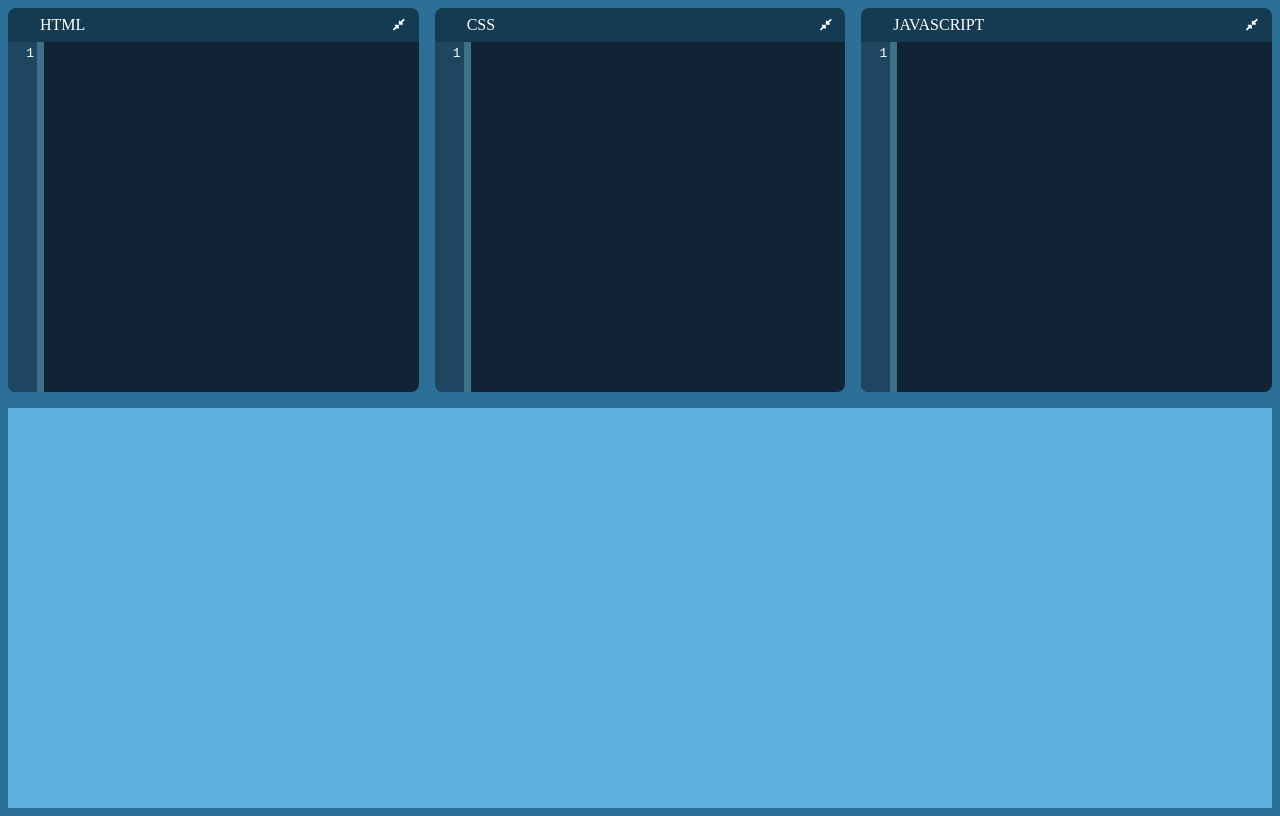
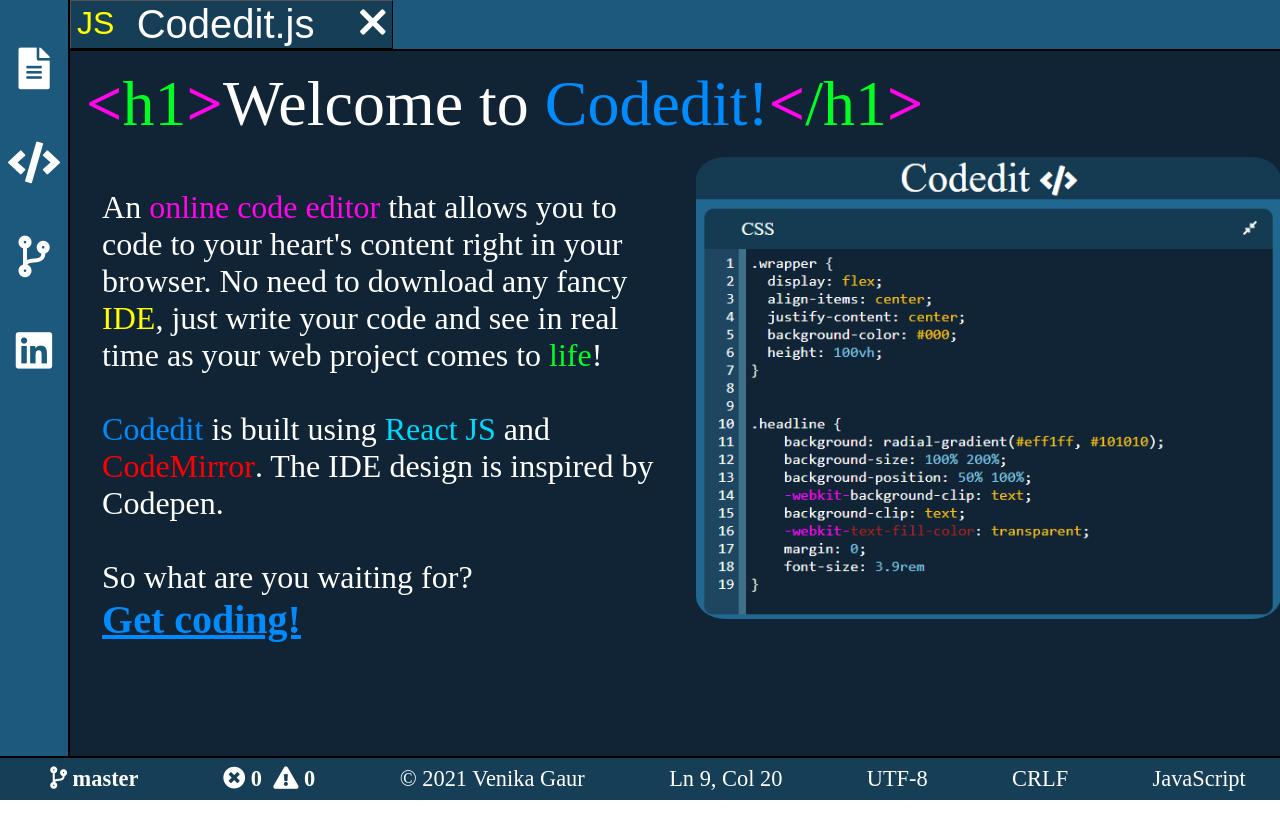
Before and after one commit to Venika/codedit, a React app: page / in a window 1280 px wide. Built offline with nearby package versions, Linux system fonts and the light colour scheme.

Commit message:
router updated

```diff
--- a/package.json
+++ b/package.json
@@ -13,6 +13,7 @@
     "react": "^17.0.1",
     "react-codemirror2": "^7.2.1",
     "react-dom": "^17.0.1",
+    "react-router-dom": "^5.2.0",
     "react-scripts": "4.0.1",
     "web-vitals": "^0.2.4"
   },
--- a/public/index.html
+++ b/public/index.html
@@ -14,6 +14,7 @@
       manifest.json provides metadata used when your web app is installed on a
       user's mobile device or desktop. See https://developers.google.com/web/fundamentals/web-app-manifest/
     -->
+    <link rel="stylesheet" href="https://use.fontawesome.com/releases/v5.7.2/css/all.css" integrity="sha384-fnmOCqbTlWIlj8LyTjo7mOUStjsKC4pOpQbqyi7RrhN7udi9RwhKkMHpvLbHG9Sr" crossorigin="anonymous">
     <link rel="manifest" href="%PUBLIC_URL%/manifest.json" />
     <!--
       Notice the use of %PUBLIC_URL% in the tags above.
--- a/src/components/App.js
+++ b/src/components/App.js
@@ -1,8 +1,46 @@
 import React, {useState, useEffect} from 'react';
 import Editor from './Editor';
-import useLocalStorage from '../hooks/useLocalStorage'
+import useLocalStorage from '../hooks/useLocalStorage';
+import {
+  BrowserRouter as Router,
+  Switch,
+  Route,
+} from "react-router-dom";
+import Start from './Start';
+import Footer from './Footer';
 
 function App() {
+
+
+  return (
+    <Router>
+    <div>
+       {/* A <Switch> looks through its children <Route>s and
+      //     renders the first one that matches the current URL. */}
+      <Switch>
+        <Route path="/Edit">
+          <Edit />
+        </Route>
+        <Route path="/">
+        <Home/>
+        </Route>
+      </Switch>
+    </div>
+
+  </Router>
+  )
+}
+
+function Home() {
+  return (
+    <div className="Home">
+      <Start />
+      <Footer />
+    </div>
+  )
+}
+
+function Edit(){
 
   const [html, setHtml] = useLocalStorage('html','')
   const [css, setCss] = useLocalStorage('css','')
@@ -23,12 +61,12 @@
     return () =>clearTimeout(timeout)
   }, [html,css,javascript])
 
-
-
   return (
      //wrap everything in <> ... </> fragment
      <>
+     <div className="pane editTitle"><a href="/" >Codedit <i className="edicon fas fa-code"></i></a></div>
      <div className="pane top">
+
        <Editor
          language="xml"
          displayName="HTML"
@@ -60,7 +98,8 @@
        />
      </div>
      </>
-  )
+
+  );
 }
 
 export default App;
--- a/src/components/Editor.js
+++ b/src/components/Editor.js
@@ -24,6 +24,7 @@
     const [open, setOpen] = useState(true)
 
     return (
+
         <div className= {`editor-container ${open ? '': 'collapsed'} `}>
 
             <div className="editor-title">
--- /dev/null
+++ b/src/components/Footer.js
@@ -0,0 +1,19 @@
+import React from 'react';
+
+const Footer = () => {
+    return(
+        <footer className="copyright">
+            <div className="social"><a href="https://github.com/Venika/codedit" ><i className="fas fa-code-branch"> master</i></a></div>
+            <div><i className="fas fa-times-circle"> 0</i>&nbsp;&nbsp;
+            <i className="fas fa-exclamation-triangle"> 0</i> </div>
+            <div>&copy; 2021 Venika Gaur</div>
+            <div>Ln 9, Col 20</div>
+            <div>UTF-8</div>
+            <div>CRLF</div>
+            <div>JavaScript </div>
+    </footer>
+    )
+
+    }
+
+export default Footer;
--- /dev/null
+++ b/src/components/Start.js
@@ -0,0 +1,45 @@
+import React from 'react';
+import logo from '../images/1.png'
+
+const Start = () => {
+    return(
+        <div className="startBg">
+            <div className="sidebar">
+                <div className="side-icon">
+                <a href="/" ><i className="myicon fas fa-file-alt"></i></a>
+                <a href="/edit" ><i className="myicon fas fa-code"></i></a>
+                <a href="https://github.com/Venika/codedit" target="_blank" rel="noreferrer"><i className="myicon fas fa-code-branch"></i></a>
+                <a href="https://www.linkedin.com/in/venikagaur" target="_blank" rel="noreferrer"><i className="myicon fab fa-linkedin"></i></a>
+                    </div>
+            </div>
+            <div className="mainpage">
+                <div className="heading">
+
+                    <button className="navbtn">
+                        <div className="yellow">JS</div>&nbsp;
+                        Codedit.js &nbsp; &nbsp;
+                        <i className="navicon fas fa-times"></i> </button>
+                </div>
+
+                <div className="content">
+                    <div className="pink">&lt;</div><div className="green">h1</div><div className="pink">&gt;</div>Welcome to<div className="blue">&nbsp;Codedit!</div> <div className="pink">&lt;</div><div className="green">/h1</div><div className="pink">&gt;</div>
+                </div>
+
+                <div className="mainpart">
+                    <div className="Para">
+                        An <div className="pink1">online code editor</div> that allows you to code to your heart's content right in your browser. No need to download any fancy <div className="yellow1">IDE </div>, just write your code and see in real time as your web project comes to <div className="green">life </div>!<br></br><br></br>
+                        <div className="blue">Codedit</div> is built using <div className="blue1">React JS</div> and <div className="red">CodeMirror</div>. The IDE design is inspired by Codepen. <br></br><br></br>So what are you waiting for? <div className="blue2"><a href="/edit">Get coding!</a></div>
+                    </div>
+
+                    <div className="mainimg">
+                    <a href="/edit"><img className="testimg" src={logo}  alt="Codedit" style={{width:'95%', height:'95%'}} /></a>
+                    </div>
+                </div>
+
+            </div>
+        </div>
+    )
+
+    }
+
+export default Start;
--- a/src/index.css
+++ b/src/index.css
@@ -1,20 +1,46 @@
-body {
+html, body {
     margin: 0;
     padding: 0;
-    background-color: rgba(33, 104, 145, 0.945);
 
+}
+
+#root {
+    height: 100vh;
+  }
+
+:root {
+    --side: rgb(28, 89, 124);
+    --dark: rgb(22, 63, 87);
 }
 
 .pane {
     height: 50vh;
     display: flex;
-    /* background-color: rgba(33, 104, 145, 0.945); */
+    background-color: rgb(33, 104, 145);
+
 }
 
+.editTitle{
+    font-size: 2.2rem;
+    padding-top: 0;
+    align-items: center;
+    justify-content: center;
+    height: 5vh;
+    background-color: rgb(20, 59, 82);
+
+}
+
+.editTitle a{
+    text-decoration: none;
+    color: white;
+}
+
+.edicon{
+    font-size: 1.6rem;
+}
 
 .bottom {
     background-color: rgb(93, 175, 223);
-    margin: 0.5rem;
 
 }
 
@@ -64,3 +90,193 @@
     border-bottom-right-radius: 0.5rem;
     overflow: hidden;
 }
+
+/* Header */
+.heading{
+    background-color: var(--side);
+    color: white;
+    font-size: 2.5rem;
+    border-bottom: 2px solid #000;
+}
+
+.navbtn{
+    display: flex;
+    font-size: 2.5rem;
+    border-width: 0.1rem;
+    border-radius: 1px;
+    color: white;
+    background-color: var(--dark);
+
+}
+
+.yellow{
+    color: yellow;
+    font-size: 2rem;
+    padding-top: 0.2rem;
+}
+
+
+  /* Footer */
+
+.copyright{
+    display: flex;
+    justify-content: space-around;
+    color: white;
+    width: 100%;
+    background-color: var(--dark);
+    position: fixed;
+    left: 0;
+    bottom: 0;
+    font-size: 1.4rem;
+    padding: 0.5rem;
+    border-top: 2px solid #000;
+  }
+
+  /*Home page  */
+
+  .Home{
+    height: 100vh;
+}
+
+  .startBg{
+      background-color: rgb(11, 29, 44);
+      height: 100%;
+      display: flex;
+      flex-direction: row;
+      justify-content: space-between;
+
+  }
+
+
+  .sidebar {
+      background-color: var(--side);
+      height: 100%;
+      width: 4.5rem;
+      border-right: 2px solid #000;
+  }
+
+.side-icon {
+    display: flex;
+    flex-direction: column;
+    align-items: center;
+    justify-content: center;
+    font-size: 2.6rem;
+}
+
+.myicon{
+    padding-top: 3rem !important;
+}
+
+.fab, .fas {
+    padding: 0rem;
+    color:white;
+}
+
+.mainpart{
+    display: flex;
+}
+
+.testimg{
+    margin-left: 2rem;
+    border-radius: 5%;
+}
+
+.mainpage{
+    width: 100%;
+    height: 100%;
+    color: white;
+    background-color: #112435;
+}
+
+.content{
+    display: flex;
+    font-size: 4rem;
+    padding: 1rem;
+}
+
+.Para{
+    display: inline-block;
+    font-size: 2rem;
+    padding-left: 2rem;
+    padding-top: 2rem;
+    width: 50%;
+}
+
+.pink{
+    display: inline-block;
+    color:rgb(255, 5, 234);
+    font-weight: bolder;
+}
+
+.pink1{
+    display: inline-block;
+    color:rgb(255, 5, 234);
+}
+
+.green{
+    display: inline-block;
+    color: rgb(0, 255, 34);
+}
+
+.blue2{
+    display: inline-block;
+    font-size: 2.5rem;
+    font-weight: bolder;
+    /* text-decoration: underline; */
+}
+
+.blue2 a{
+    color:rgb(0, 140, 255);
+    text-decoration: none underline;
+}
+.blue{
+    display: inline-block;
+    color:rgb(0, 140, 255);
+}
+
+.blue1{
+    display: inline-block;
+    color:rgb(0, 217, 255);
+}
+
+.red{
+    display: inline-block;
+    color: rgb(255, 0, 0);
+}
+
+.yellow1{
+    display: inline-block;
+    color: yellow;
+}
+
+
+  .searchBtn{
+    margin-top: 2rem;
+    font-size: 1.5rem;
+    border-width: 0.2rem;
+    border-radius: 10px;
+    color: white;
+    background-color: #14274e;
+    margin-bottom: 4rem;
+  }
+
+  .searchBtn:hover{
+    cursor: pointer;
+  }
+
+  .bold{
+    font-weight: bolder;
+    color: #14274e;
+  }
+
+  .navicon{
+    -webkit-text-stroke: 2px var(--dark);
+  }
+
+  @media only screen and (max-width: 600px) {
+
+
+  .copyright{
+      display: none;
+  }
+}
```
Also changed, not shown: src/components/Header.js (added, +13 -0 lines), images/1.png (added), images/2.png (added), images/3.png (added), src/images/1.png (added), src/images/2.png (added), src/images/3.png (added), 2 other files. Lines whose indentation alone changed are shown as unchanged.
